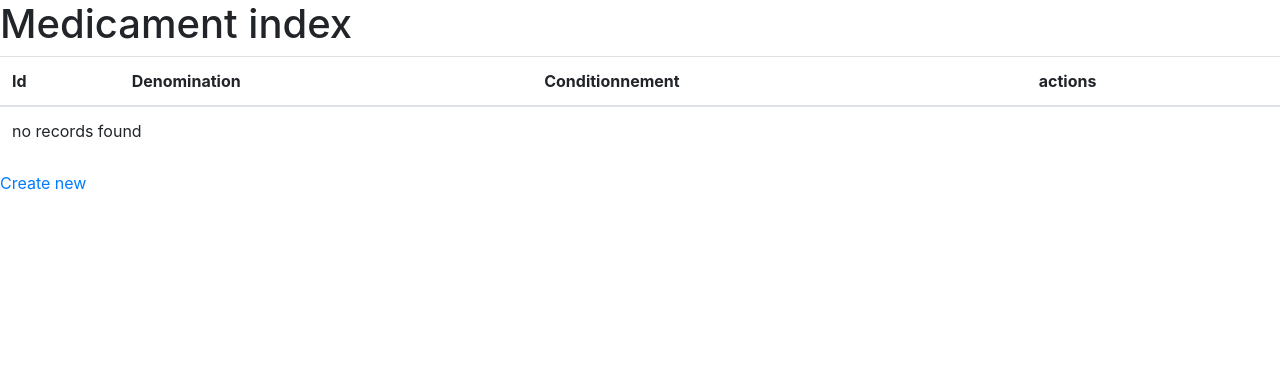
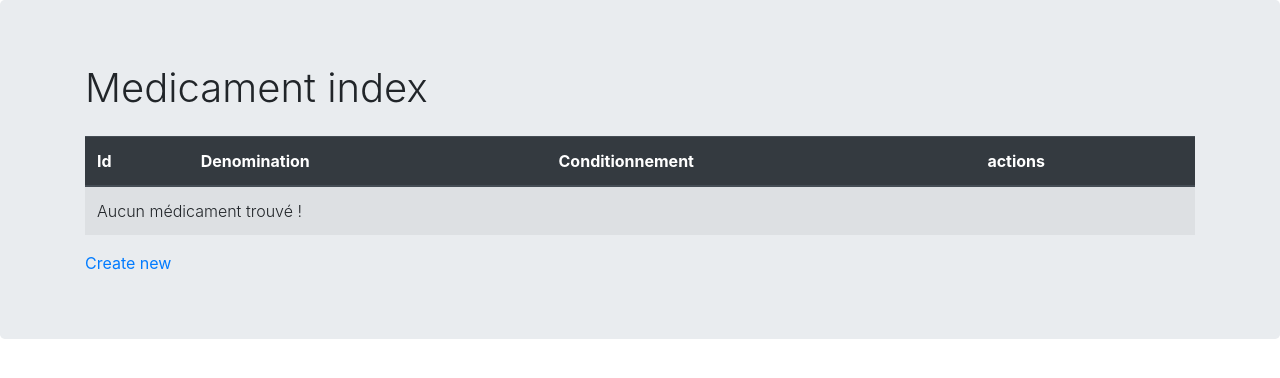
Before and after one commit to Wolf-Nathan/symfony-test, a Symfony app: template templates/medicament/index.html.twig in a window 1280 px wide. Shown: the top 378 px of the page. Run offline with Twig, Linux system fonts and the light colour scheme; the template is opened without the code that fills it, so the values that code supplies are empty; some libraries are stand-ins or nearby versions.

Commit message:
Make medicament index style

```diff
--- a/templates/medicament/index.html.twig
+++ b/templates/medicament/index.html.twig
@@ -3,15 +3,17 @@
 {% block title %}Medicament index{% endblock %}
 
 {% block body %}
-    <h1>Medicament index</h1>
+    <div class="jumbotron">
+        <div class="container">
+            <h1 class="font-weight-light mb-4">Medicament index</h1>
 
-    <table class="table">
-        <thead>
+            <table class="table table-striped">
+                <thead class="thead-dark">
                 <tr>
-                <th>Id</th>
-                <th>Denomination</th>
-                <th>Conditionnement</th>
-                <th>actions</th>
+                    <th scope="col">Id</th>
+                    <th scope="col">Denomination</th>
+                    <th scope="col">Conditionnement</th>
+                    <th scope="col">actions</th>
                 </tr>
                 </thead>
                 <tbody>
@@ -27,11 +29,13 @@
                     </tr>
                 {% else %}
                     <tr>
-                <td colspan="4">no records found</td>
+                        <td colspan="4" class="font-weight-light">Aucun médicament trouvé !</td>
                     </tr>
                 {% endfor %}
                 </tbody>
             </table>
 
             <a href="{{ path('medicament_new') }}">Create new</a>
+        </div>
+    </div>
 {% endblock %}
```
Lines whose indentation alone changed are shown as unchanged.
